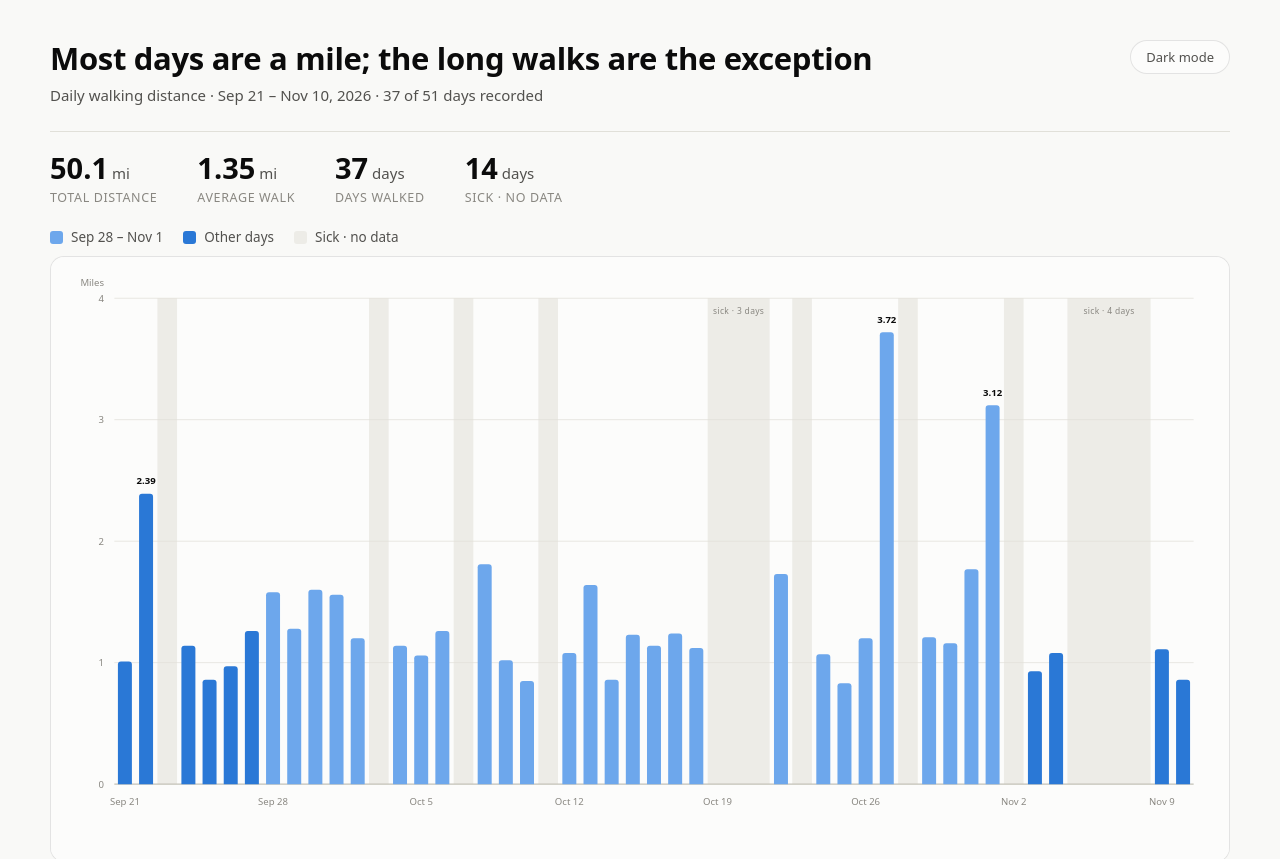
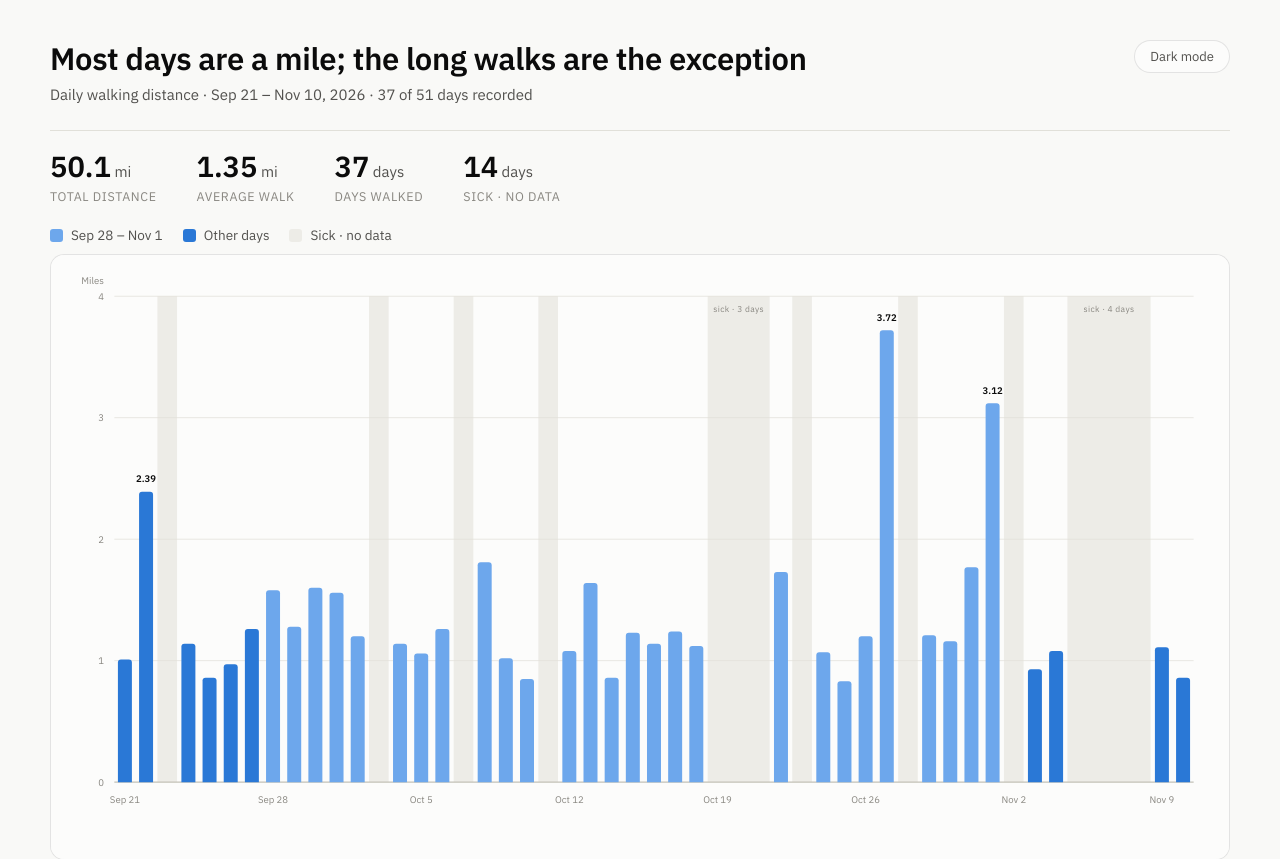
Before and after one commit to crouchc30/walking-chart, a plain HTML site: page index.html in a window 1280 px wide. Shown: the top 859 px of the page. Drawn offline with Linux system fonts and the light colour scheme.

Commit message:
Switch typeface to IBM Plex Sans
Loaded from Google Fonts with a system-sans fallback. Weights remapped
to the family's available steps (650 -> 600, 450 -> 400).

Co-Authored-By: Claude Opus 5 (1M context) <noreply@anthropic.com>

```diff
--- a/index.html
+++ b/index.html
@@ -2,6 +2,7 @@
 <meta name="viewport" content="width=device-width,initial-scale=1">
 <title>Daily Walking Distance · Sep 21 – Nov 10, 2026</title>
 <meta name="description" content="Daily walking distance, 21 September to 10 November 2026.">
+<link rel="preconnect" href="https://fonts.googleapis.com"><link rel="preconnect" href="https://fonts.gstatic.com" crossorigin><link href="https://fonts.googleapis.com/css2?family=IBM+Plex+Sans:wght@400;500;600;700&display=swap" rel="stylesheet">
 <style>
 :root{color-scheme:light dark}
 .viz{--surface-1:#fcfcfb;--page:#f9f9f7;--text-primary:#0b0b0b;--text-secondary:#52514e;--muted:#898781;
@@ -12,18 +13,18 @@
 :root[data-theme="dark"] .viz{--surface-1:#1a1a19;--page:#0d0d0d;--text-primary:#fff;--text-secondary:#c3c2b7;--muted:#898781;
  --grid:#2c2c2a;--axis:#383835;--bar-hl:#9ec5f4;--bar-other:#3987e5;--band:#2c2c2a;--border:rgba(255,255,255,.10)}
 *{margin:0;padding:0;box-sizing:border-box}
-body{font-family:system-ui,-apple-system,"Segoe UI",sans-serif;-webkit-font-smoothing:antialiased}
+body{font-family:'IBM Plex Sans',system-ui,-apple-system,"Segoe UI",sans-serif;-webkit-font-smoothing:antialiased}
 .viz{background:var(--page);color:var(--text-primary);min-height:100vh;padding:40px 24px 72px}
 .wrap{max-width:1180px;margin:0 auto}
 header{display:flex;justify-content:space-between;align-items:flex-start;gap:24px;flex-wrap:wrap}
-h1{font-size:clamp(22px,3.4vw,31px);font-weight:650;letter-spacing:-.01em;line-height:1.2}
+h1{font-size:clamp(22px,3.4vw,31px);font-weight:600;letter-spacing:-.01em;line-height:1.2}
 .sub{font-size:15px;color:var(--text-secondary);margin-top:8px}
 button{font:inherit;font-size:13px;color:var(--text-secondary);background:var(--surface-1);
  border:1px solid var(--border);border-radius:100px;padding:7px 15px;cursor:pointer}
 button:hover{color:var(--text-primary)}
 .stats{display:flex;flex-wrap:wrap;gap:40px;margin:26px 0 8px;padding-top:20px;border-top:1px solid var(--grid)}
-.sv{font-size:29px;font-weight:650;line-height:1.1}
-.su{font-size:15px;font-weight:450;color:var(--text-secondary)}
+.sv{font-size:29px;font-weight:600;line-height:1.1}
+.su{font-size:15px;font-weight:400;color:var(--text-secondary)}
 .sl{font-size:12.5px;color:var(--muted);letter-spacing:.05em;text-transform:uppercase;margin-top:5px}
 .legend{display:flex;flex-wrap:wrap;gap:20px;margin:22px 0 4px;font-size:13.5px;color:var(--text-secondary)}
 .legend span{display:flex;align-items:center;gap:8px}
@@ -31,7 +32,7 @@ button:hover{color:var(--text-primary)}
 .card{position:relative;background:var(--surface-1);border:1px solid var(--border);border-radius:14px;margin-top:10px;overflow-x:auto}
 svg{display:block;width:100%;min-width:760px;height:auto}
 .tick{font-size:13px;fill:var(--muted)}
-.dlabel{font-size:13px;font-weight:650;fill:var(--text-primary)}
+.dlabel{font-size:13px;font-weight:600;fill:var(--text-primary)}
 .bandlab{font-size:11.5px;fill:var(--muted);letter-spacing:.04em}
 .hit{cursor:crosshair}
 .hit:hover{fill:color-mix(in srgb,var(--text-primary) 5%,transparent)}
```
Also changed, not shown: chart.png.
